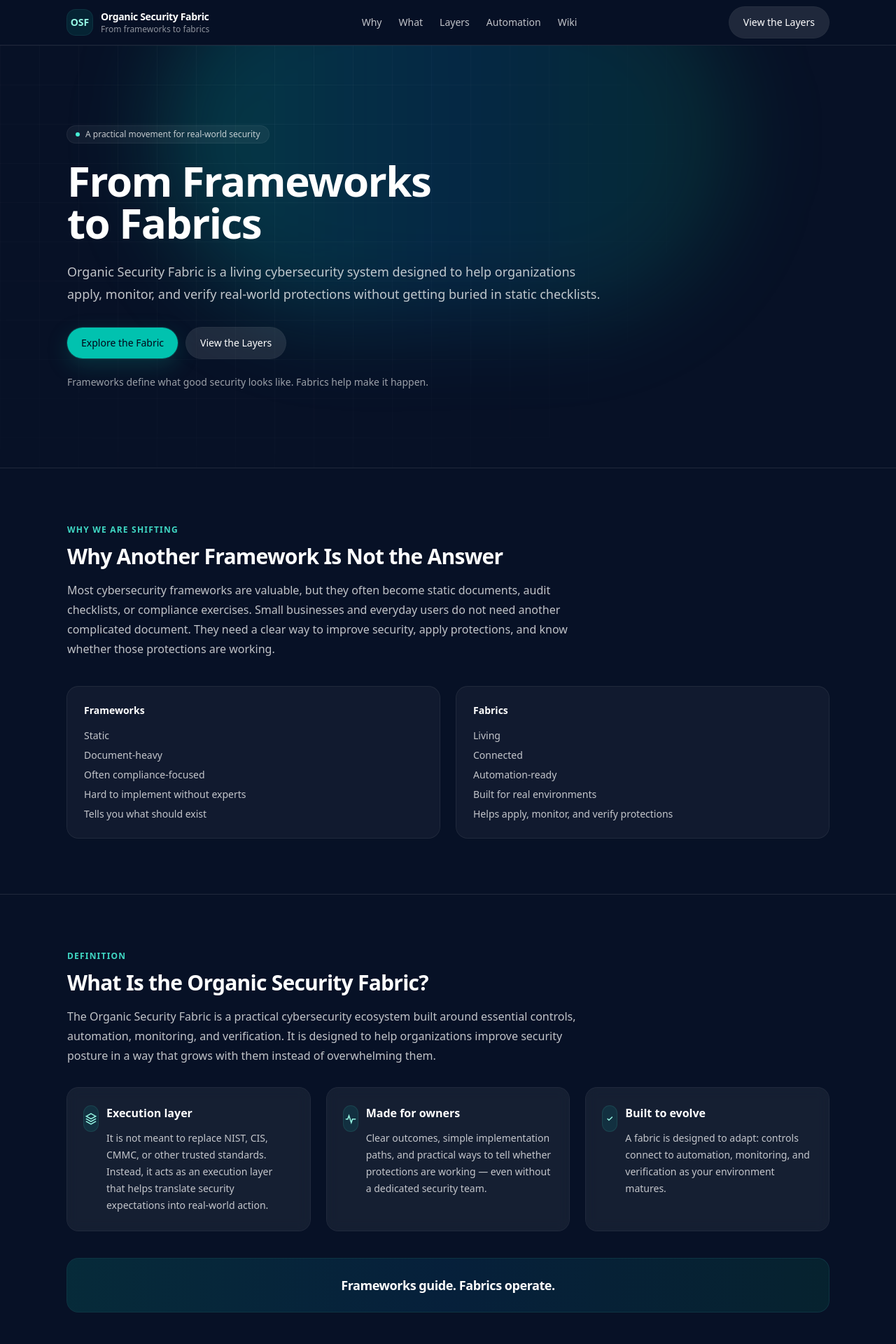
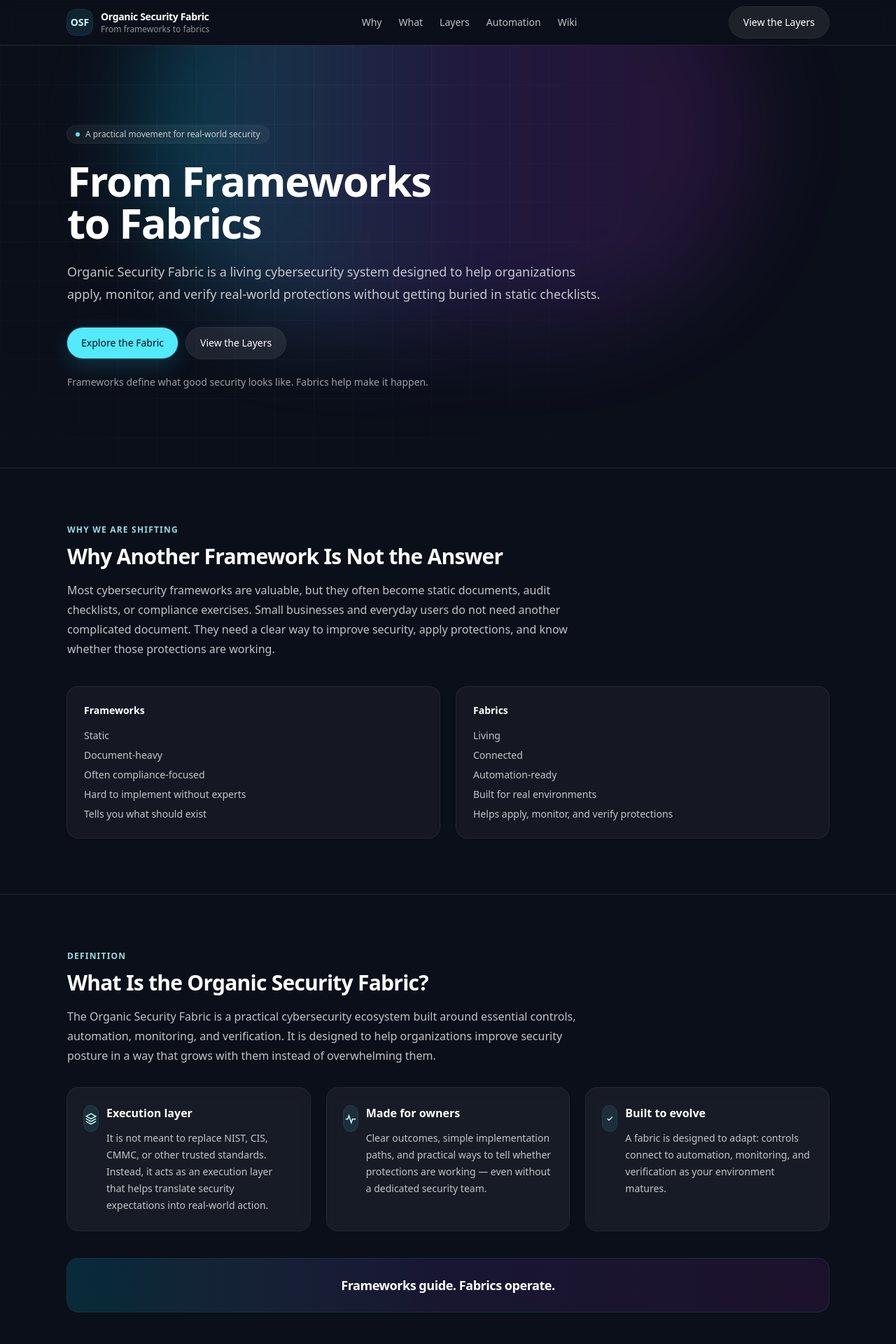
Before and after one commit to ebarlowjr2/organic-security-fabric, a Next.js app: page / in a window 1280 px wide. Shown: the top 1920 px of the page at 70% size. Built offline with nearby package versions, Linux system fonts and the light colour scheme.

Commit message:
Update landing page color scheme (Option B)

```diff
--- a/src/app/automation-roadmap/page.tsx
+++ b/src/app/automation-roadmap/page.tsx
@@ -3,10 +3,10 @@ import { Container } from "@/components/landing/Container";
 
 export default function AutomationRoadmapPage() {
   return (
-    <div className="min-h-full bg-[#071126] text-white">
+    <div className="min-h-full bg-[#0B0F1A] text-white">
       <Container>
         <div className="py-20">
-          <p className="text-xs font-semibold tracking-widest text-teal-300/90 uppercase">
+          <p className="text-xs font-semibold tracking-widest text-cyan-200/90 uppercase">
             Placeholder
           </p>
           <h1 className="mt-3 text-3xl font-semibold tracking-tight sm:text-4xl">
--- a/src/app/globals.css
+++ b/src/app/globals.css
@@ -30,12 +30,12 @@ body {
 .osf-grid {
   background-image: linear-gradient(
       to right,
-      rgba(255, 255, 255, 0.06) 1px,
+      rgba(255, 255, 255, 0.07) 1px,
       transparent 1px
     ),
     linear-gradient(
       to bottom,
-      rgba(255, 255, 255, 0.06) 1px,
+      rgba(255, 255, 255, 0.07) 1px,
       transparent 1px
     );
   background-size: 56px 56px;
--- a/src/app/page.tsx
+++ b/src/app/page.tsx
@@ -73,13 +73,13 @@ export default function Home() {
   ] as const;
 
   return (
-    <div className="min-h-full bg-[#071126] text-white">
-      <header className="sticky top-0 z-30 border-b border-white/10 bg-[#071126]/80 backdrop-blur">
+    <div className="min-h-full bg-[#0B0F1A] text-white">
+      <header className="sticky top-0 z-30 border-b border-white/10 bg-[#0B0F1A]/80 backdrop-blur">
         <Container>
           <div className="flex h-16 items-center justify-between">
             <div className="flex items-center gap-3">
-              <div className="flex h-9 w-9 items-center justify-center rounded-xl bg-teal-400/10 shadow-[0_0_0_1px_rgba(45,212,191,0.18)]">
-                <span className="text-sm font-semibold text-teal-200">OSF</span>
+              <div className="flex h-9 w-9 items-center justify-center rounded-xl bg-cyan-300/10 shadow-[0_0_0_1px_rgba(34,211,238,0.20)]">
+                <span className="text-sm font-semibold text-cyan-100">OSF</span>
               </div>
               <div className="leading-tight">
                 <p className="text-sm font-semibold tracking-tight">
@@ -119,13 +119,13 @@ export default function Home() {
       <main>
         <section className="relative overflow-hidden">
           <div className="pointer-events-none absolute inset-0 osf-grid opacity-70" />
-          <div className="pointer-events-none absolute -top-32 left-1/2 h-[520px] w-[820px] -translate-x-1/2 rounded-full bg-gradient-to-r from-teal-500/25 via-sky-500/15 to-emerald-500/15 blur-3xl" />
+          <div className="pointer-events-none absolute -top-40 left-1/2 h-[560px] w-[880px] -translate-x-1/2 rounded-full bg-gradient-to-r from-cyan-400/25 via-violet-500/16 to-fuchsia-500/12 blur-3xl" />
 
           <Container>
             <div className="relative py-20 sm:py-28">
               <div className="max-w-3xl">
                 <p className="inline-flex items-center gap-2 rounded-full bg-white/5 px-3 py-1 text-xs font-medium text-white/75 shadow-[0_0_0_1px_rgba(255,255,255,0.10)]">
-                  <span className="h-1.5 w-1.5 rounded-full bg-teal-300" />
+                  <span className="h-1.5 w-1.5 rounded-full bg-cyan-300" />
                   A practical movement for real-world security
                 </p>
                 <h1 className="mt-6 text-balance text-4xl font-semibold tracking-tight sm:text-6xl">
@@ -212,7 +212,7 @@ export default function Home() {
               </Card>
             </div>
 
-            <div className="mt-10 rounded-2xl bg-gradient-to-r from-teal-500/15 via-sky-500/10 to-emerald-500/10 p-6 shadow-[0_0_0_1px_rgba(45,212,191,0.18)]">
+            <div className="mt-10 rounded-2xl bg-gradient-to-r from-cyan-400/14 via-violet-500/10 to-fuchsia-500/8 p-6 shadow-[0_0_0_1px_rgba(34,211,238,0.18)]">
               <p className="text-center text-lg font-semibold tracking-tight text-white">
                 Frameworks guide. Fabrics operate.
               </p>
@@ -338,7 +338,7 @@ export default function Home() {
               </div>
 
               <div className="rounded-2xl bg-gradient-to-b from-white/[0.08] to-white/[0.04] p-8 shadow-[0_0_0_1px_rgba(255,255,255,0.10)]">
-                <p className="text-xs font-semibold tracking-widest text-teal-300/90 uppercase">
+                <p className="text-xs font-semibold tracking-widest text-cyan-200/90 uppercase">
                   What you get
                 </p>
                 <ul className="mt-5 space-y-3 text-sm text-white/75">
--- a/src/app/wiki/page.tsx
+++ b/src/app/wiki/page.tsx
@@ -3,10 +3,10 @@ import { Container } from "@/components/landing/Container";
 
 export default function WikiPage() {
   return (
-    <div className="min-h-full bg-[#071126] text-white">
+    <div className="min-h-full bg-[#0B0F1A] text-white">
       <Container>
         <div className="py-20">
-          <p className="text-xs font-semibold tracking-widest text-teal-300/90 uppercase">
+          <p className="text-xs font-semibold tracking-widest text-cyan-200/90 uppercase">
             Placeholder
           </p>
           <h1 className="mt-3 text-3xl font-semibold tracking-tight sm:text-4xl">
--- a/src/components/landing/Button.tsx
+++ b/src/components/landing/Button.tsx
@@ -15,13 +15,13 @@ export function Button({
   className?: string;
 }) {
   const base =
-    "inline-flex items-center justify-center rounded-full px-5 py-3 text-sm font-medium transition focus-visible:outline focus-visible:outline-2 focus-visible:outline-offset-2 focus-visible:outline-teal-300";
+    "inline-flex items-center justify-center rounded-full px-5 py-3 text-sm font-medium transition focus-visible:outline focus-visible:outline-2 focus-visible:outline-offset-2 focus-visible:outline-cyan-300";
 
   const variants: Record<ButtonVariant, string> = {
     primary:
-      "bg-teal-400/90 text-slate-950 hover:bg-teal-300 shadow-[0_0_0_1px_rgba(45,212,191,0.2),0_10px_30px_rgba(13,148,136,0.25)]",
+      "bg-cyan-300 text-slate-950 hover:bg-cyan-200 shadow-[0_0_0_1px_rgba(34,211,238,0.24),0_10px_30px_rgba(34,211,238,0.18)]",
     secondary:
-      "bg-white/10 text-white hover:bg-white/15 shadow-[0_0_0_1px_rgba(255,255,255,0.12)]",
+      "bg-white/8 text-white hover:bg-white/12 shadow-[0_0_0_1px_rgba(255,255,255,0.12)]",
     ghost: "text-white/80 hover:text-white hover:bg-white/5",
   };
 
--- a/src/components/landing/Card.tsx
+++ b/src/components/landing/Card.tsx
@@ -10,10 +10,10 @@ export function Card({
   children: ReactNode;
 }) {
   return (
-    <div className="group rounded-2xl bg-white/[0.06] p-6 shadow-[0_0_0_1px_rgba(255,255,255,0.10)] backdrop-blur-sm transition hover:bg-white/[0.08]">
+    <div className="group rounded-2xl bg-white/[0.05] p-6 shadow-[0_0_0_1px_rgba(255,255,255,0.10)] backdrop-blur-sm transition hover:bg-white/[0.07]">
       <div className="flex items-start gap-3">
         {icon ? (
-          <div className="mt-0.5 flex h-9 w-9 items-center justify-center rounded-xl bg-teal-400/10 text-teal-200 shadow-[0_0_0_1px_rgba(45,212,191,0.20)]">
+          <div className="mt-0.5 flex h-9 w-9 items-center justify-center rounded-xl bg-cyan-300/10 text-cyan-100 shadow-[0_0_0_1px_rgba(34,211,238,0.20)]">
             {icon}
           </div>
         ) : null}
--- a/src/components/landing/SectionHeading.tsx
+++ b/src/components/landing/SectionHeading.tsx
@@ -10,7 +10,7 @@ export function SectionHeading({
   return (
     <div className="max-w-3xl">
       {eyebrow ? (
-        <p className="text-xs font-semibold tracking-widest text-teal-300/90 uppercase">
+        <p className="text-xs font-semibold tracking-widest text-cyan-200/90 uppercase">
           {eyebrow}
         </p>
       ) : null}
```
